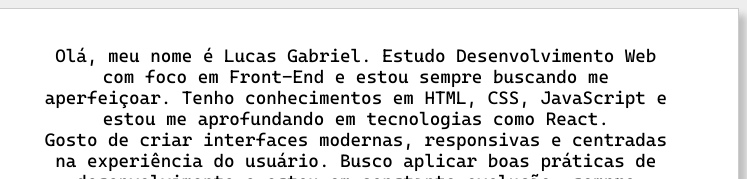
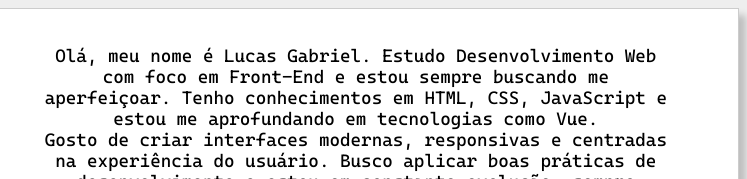
Before and after one commit to Wonderlly/Portfolio, a plain HTML site: page index.html in a window 1280 px wide. Shown: the top 179 px of the page, 533-1280 px from the left. Drawn offline with nearby package versions, Linux system fonts and the light colour scheme.

Commit message:
Atualizar o index.html

```diff
--- a/index.html
+++ b/index.html
@@ -30,7 +30,7 @@
                 </div>
             </div>
             <div class="my-apresentation">
-                <p>Olá, meu nome é Lucas Gabriel. Estudo Desenvolvimento Web com foco em Front-End e estou sempre buscando me aperfeiçoar. Tenho conhecimentos em HTML, CSS, JavaScript e estou me aprofundando em tecnologias como React.</p>
+                <p>Olá, meu nome é Lucas Gabriel. Estudo Desenvolvimento Web com foco em Front-End e estou sempre buscando me aperfeiçoar. Tenho conhecimentos em HTML, CSS, JavaScript e estou me aprofundando em tecnologias como Vue.</p>
                 Gosto de criar interfaces modernas, responsivas e centradas na experiência do usuário. Busco aplicar boas práticas de desenvolvimento e estou em constante evolução, sempre acompanhando as tendências do setor.</p>
             </div>
         </div>
```
